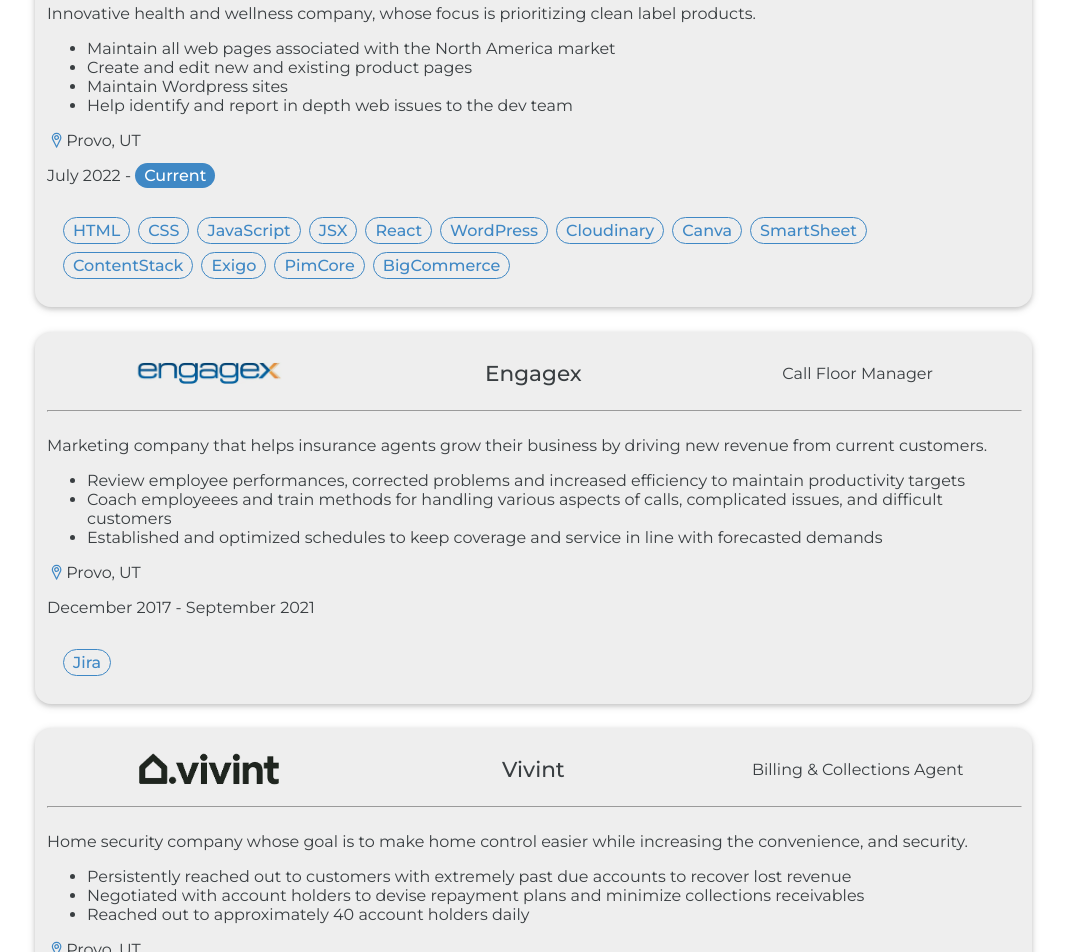
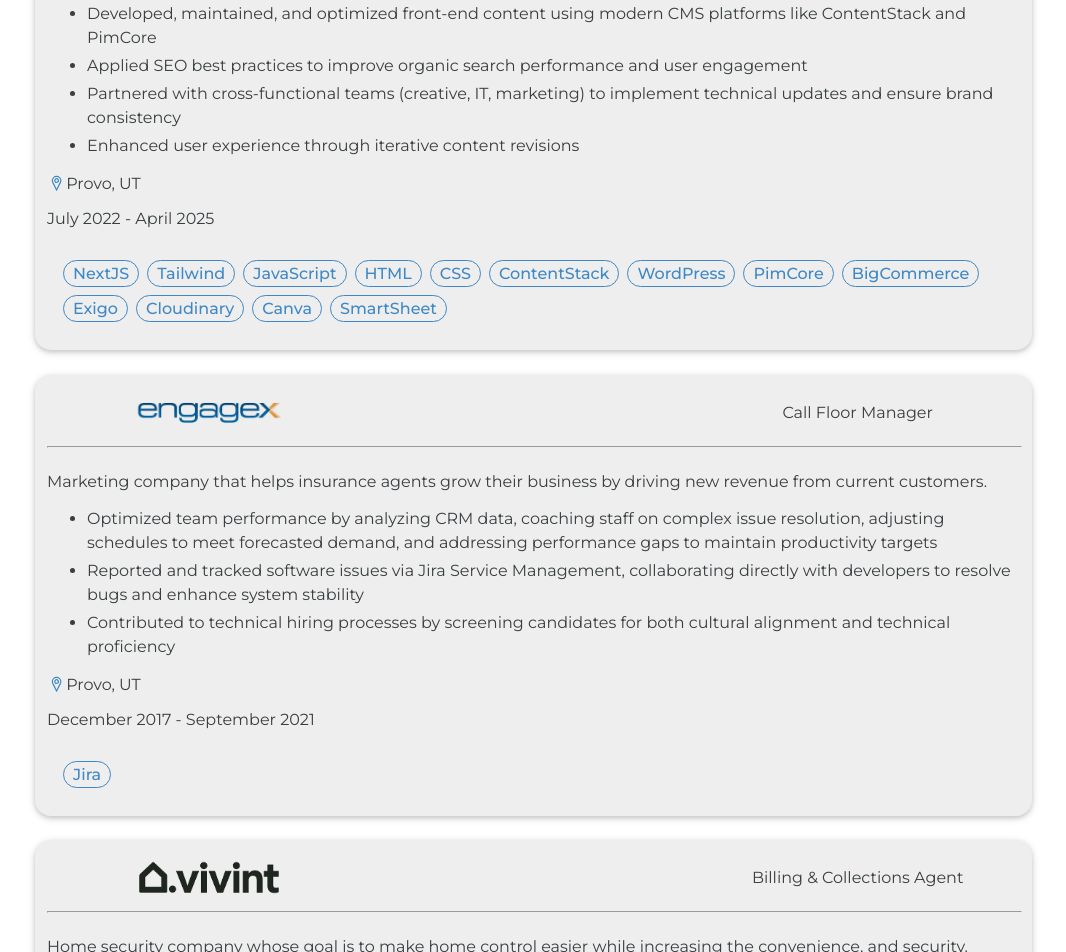
Before and after one commit to adam-hunter13/vite-portfolio, a React (Vite) app: page / in a window 1280 px wide. Shown: the part 1120-2072 px from the top of the page, without its empty margins (107-1173 px from the left). Built offline with nearby package versions, Linux system fonts and the light colour scheme.

Commit message:
Minor Updates

```diff
--- a/src/components/pages/Experience.jsx
+++ b/src/components/pages/Experience.jsx
@@ -22,41 +22,41 @@
                         <div className="experience-top-entry">
                             <img src={ModereLogo} alt="Modere Logo" />
                         </div>
+                        {/* <div className="experience-top-entry">
+                            <p className="experience-company"><a href="https://www.modere.com" target="_blank">Modere</a></p>
+                        </div> */}
                         <div className="experience-top-entry">
-                            <p className="experience-company"><a href="https://www.modere.com" target="_blank">Modere</a></p>
-                        </div>
-                        <div className="experience-top-entry">
-                            <p className="experience-title">Jr. Web Content Developer</p>
+                            <p className="experience-title">Web Content Manager</p>
                         </div>
                     </div>
                     <hr></hr>
                     <div className="experience-middle">
                         <p>Innovative health and wellness company, whose focus is prioritizing clean label products.</p>
                         <ul>
-                            <li>Maintain all web pages associated with the North America market</li>
-                            <li>Create and edit new and existing product pages</li>
-                            <li>Maintain Wordpress sites</li>
-                            <li>Help identify and report in depth web issues to the dev team</li>
+                            <li>Developed, maintained, and optimized front-end content using modern CMS platforms like ContentStack and PimCore</li>
+                            <li>Applied SEO best practices to improve organic search performance and user engagement</li>
+                            <li>Partnered with cross-functional teams (creative, IT, marketing) to implement technical updates and ensure brand consistency</li>
+                            <li>Enhanced user experience through iterative content revisions</li>
                         </ul>
 
                     </div>
                     <div className="experience-bottom">
                         <p className="experience-location"><VscLocation className="location-icon"/> Provo, UT</p>
-                        <p className="experience-time">July 2022 - <span>Current</span></p>
+                        <p className="experience-time">July 2022 - April 2025</p>
                         <div className="experience-skills">
+                            <p className="experience-pill">NextJS</p>
+                            <p className="experience-pill">Tailwind</p>
+                            <p className="experience-pill">JavaScript</p>
                             <p className="experience-pill">HTML</p>
                             <p className="experience-pill">CSS</p>
-                            <p className="experience-pill">JavaScript</p>
-                            <p className="experience-pill">JSX</p>
-                            <p className="experience-pill">React</p>
+                            <p className="experience-pill">ContentStack</p>
                             <p className="experience-pill">WordPress</p>
+                            <p className="experience-pill">PimCore</p>
+                            <p className="experience-pill">BigCommerce</p>
+                            <p className="experience-pill">Exigo</p>
                             <p className="experience-pill">Cloudinary</p>
                             <p className="experience-pill">Canva</p>
                             <p className="experience-pill">SmartSheet</p>
-                            <p className="experience-pill">ContentStack</p>
-                            <p className="experience-pill">Exigo</p>
-                            <p className="experience-pill">PimCore</p>
-                            <p className="experience-pill">BigCommerce</p>
                         </div>
                     </div>
                 </div>
@@ -65,9 +65,9 @@
                         <div className="experience-top-entry">
                             <img src={EngagexLogo} alt="Engagex Logo" />
                         </div>
-                        <div className="experience-top-entry">
+                        {/* <div className="experience-top-entry">
                             <p className="experience-company"><a href="https://www.engagex.com" target="_blank">Engagex</a></p>
-                        </div>
+                        </div> */}
                         <div className="experience-top-entry">
                             <p className="experience-title">Call Floor Manager</p>
                         </div>
@@ -76,12 +76,9 @@
                     <div className="experience-middle">
                         <p>Marketing company that helps insurance agents grow their business by driving new revenue from current customers.</p>
                         <ul>
-                            <li>Review employee performances, corrected problems and increased efficiency to maintain productivity targets</li>
-                            <li>Coach employeees and train methods for handling various
-                            aspects of calls, complicated issues, and difficult
-                            customers</li>
-                            <li>Established and optimized schedules to keep coverage and
-                            service in line with forecasted demands</li>
+                            <li>Optimized team performance by analyzing CRM data, coaching staff on complex issue resolution, adjusting schedules to meet forecasted demand, and addressing performance gaps to maintain productivity targets</li>
+                            <li>Reported and tracked software issues via Jira Service Management, collaborating directly with developers to resolve bugs and enhance system stability</li>
+                            <li>Contributed to technical hiring processes by screening candidates for both cultural alignment and technical proficiency</li>
                         </ul>
                     </div>
                     <div className="experience-bottom">
@@ -97,9 +94,9 @@
                         <div className="experience-top-entry">
                             <img src={VivintLogo} alt="Vivint Logo" />
                         </div>
-                        <div className="experience-top-entry">
+                        {/* <div className="experience-top-entry">
                             <p className="experience-company"><a href="https://www.vivint.com" target="_blank">Vivint</a></p>
-                        </div>
+                        </div> */}
                         <div className="experience-top-entry">
                             <p className="experience-title">Billing & Collections Agent</p>
                         </div>
@@ -108,9 +105,9 @@
                     <div className="experience-middle">
                         <p>Home security company whose goal is to make home control easier while increasing the convenience, and security.</p>
                         <ul>
-                            <li>Persistently reached out to customers with extremely past due accounts to recover lost revenue</li>
-                            <li>Negotiated with account holders to devise repayment plans and minimize collections receivables </li>
-                            <li>Reached out to approximately 40 account holders daily</li>
+                            <li>Proactively contacted customers with severely overdue accounts to recover lost revenue and maintain positive client relationships</li>
+                            <li>Negotiated repayment plans with account holders to reduce outstanding balances and minimize collections receivables</li>
+                            <li>Managed high-volume outreach, engaging with approximately 40 account holders daily to drive account resolution</li>
                         </ul>
                     </div>
                     <div className="experience-bottom">
--- a/src/components/pages/Home.jsx
+++ b/src/components/pages/Home.jsx
@@ -17,7 +17,7 @@
                 </div>
                 <div className="home-hero animate__animated animate__fadeinup">
                     <p className="home-title">Frontend Developer</p>
-                    <p className="home-description">I&apos;m Adam Hunter, a frontend developer. I collaborate with others to help build appealing and responsive web pages. Currently I work for <a href="https://www.modere.com" target="_blank">Modere</a> as a Jr. Web Content Developer for North America.</p>
+                    <p className="home-description">I&apos;m Adam Hunter, a frontend developer. I collaborate with others to help build appealing and responsive web pages. I am currently seeking new positions as a Frontend Developer.</p>
                 </div>
             </div>
             <Experience />
--- a/src/index.css
+++ b/src/index.css
@@ -331,6 +331,12 @@
   border: 1px solid var(--secondary-color-light);
   font-weight: 500;
   margin: 0;
+}
+.experience-middle ul {
+  display: flex;
+  flex-direction: column;
+  gap: .25rem;
+  line-height: 1.5;
 }
 /*******************     PROJECTS PAGE     *******************/
 .projects-container {
```
